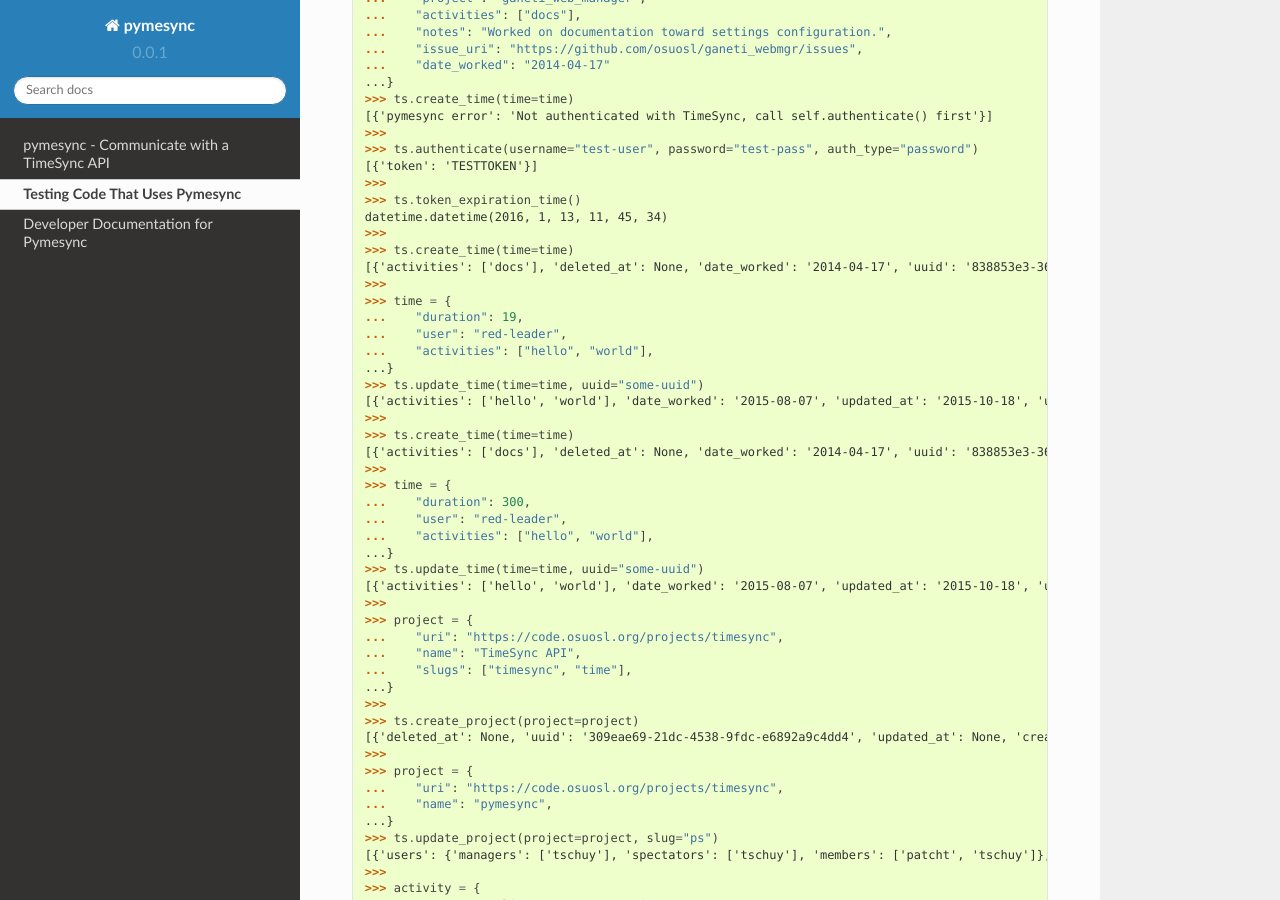
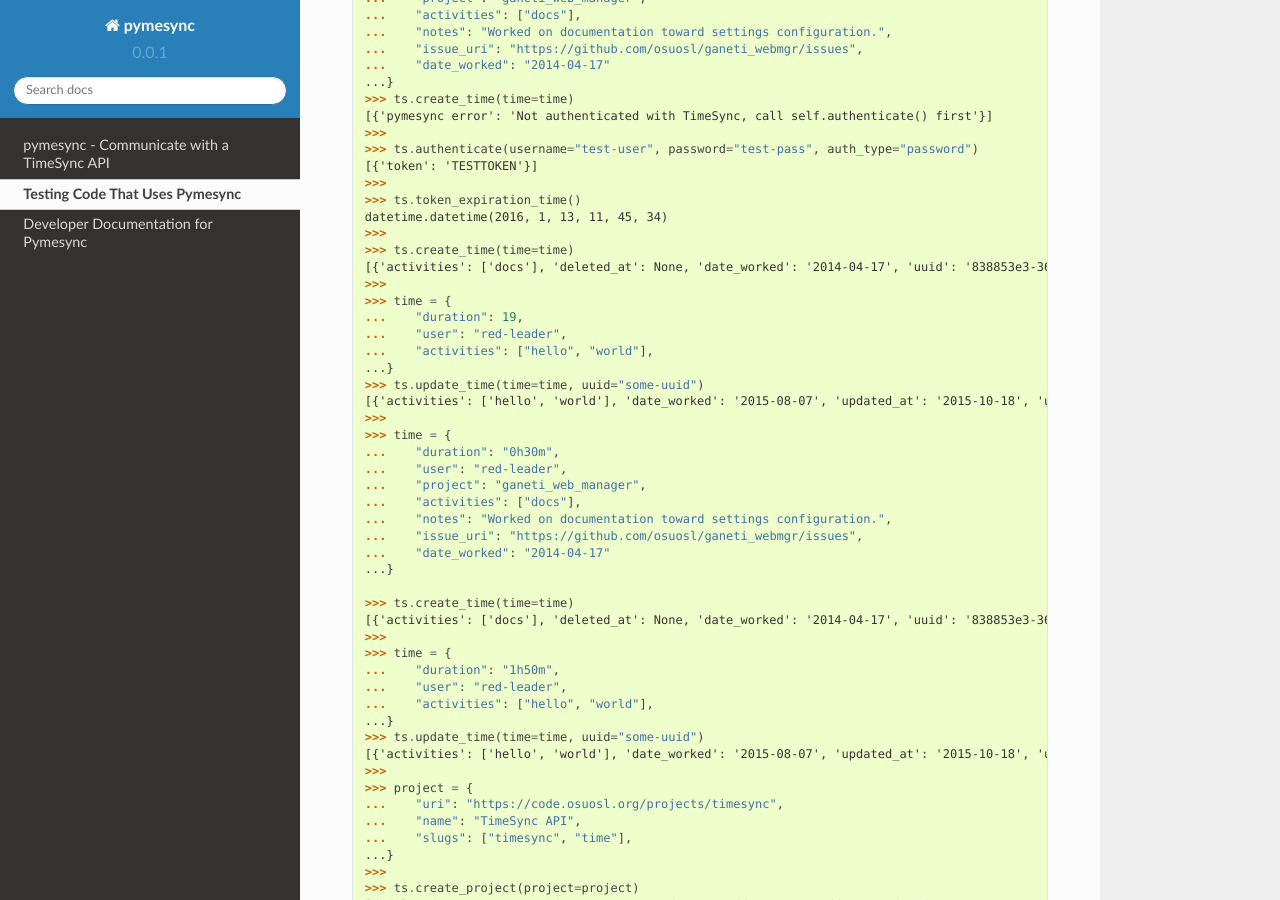
Before and after one commit to osuosl/pymesync, a Sphinx documentation site: the page built from docs/source/testing.rst, in a window 1280 px wide and 900 px high, scrolled down 921 px. Built offline with Sphinx 7.4.7 and the Read the Docs theme 2.0.0, drawn with Linux system fonts in a browser that asks for light colours.

Commit message:
Revise testing examples

```diff
--- a/docs/source/testing.rst
+++ b/docs/source/testing.rst
@@ -57,7 +57,7 @@
   datetime.datetime(2016, 1, 13, 11, 45, 34)
   >>>
   >>> ts.create_time(time=time)
-  [{'activities': ['docs'], 'deleted_at': None, 'date_worked': '2014-04-17', 'uuid': '838853e3-3635-4076-a26f-7efr4e60981f', 'notes': 'Worked on documentation toward settings configuration.', 'updated_at': None, 'project': 'ganeti_web_manager', 'user': 'example-2', 'duration': 12, 'issue_uri': 'https://github.com/osuosl/ganeti_webmgr/issues', 'created_at': '2015-05-23', 'revision': 1}]
+  [{'activities': ['docs'], 'deleted_at': None, 'date_worked': '2014-04-17', 'uuid': '838853e3-3635-4076-a26f-7efr4e60981f', 'notes': 'Worked on documentation toward settings configuration.', 'updated_at': None, 'project': 'ganeti_web_manager', 'user': 'example-2', 'duration': 12, 'issue_uri': 'https://github.com/osuosl/ganeti_webmgr/issues', 'created_at': '2014-04-17', 'revision': 1}]
   >>>
   >>> time = {
   ...    "duration": 19,
@@ -67,16 +67,26 @@
   >>> ts.update_time(time=time, uuid="some-uuid")
   [{'activities': ['hello', 'world'], 'date_worked': '2015-08-07', 'updated_at': '2015-10-18', 'user': 'red-leader', 'duration': 19, 'deleted_at': None, 'uuid': 'some-uuid', 'notes': None, 'project': ['ganeti'], 'issue_uri': 'https://github.com/osuosl/ganeti_webmgr/issues/56', 'created_at': '2014-06-12', 'revision': 2}]
   >>>
+  >>> time = {
+  ...    "duration": "0h30m",
+  ...    "user": "red-leader",
+  ...    "project": "ganeti_web_manager",
+  ...    "activities": ["docs"],
+  ...    "notes": "Worked on documentation toward settings configuration.",
+  ...    "issue_uri": "https://github.com/osuosl/ganeti_webmgr/issues",
+  ...    "date_worked": "2014-04-17"
+  ...}
+
   >>> ts.create_time(time=time)
-  [{'activities': ['docs'], 'deleted_at': None, 'date_worked': '2014-04-17', 'uuid': '838853e3-3635-4076-a26f-7efr4e60981f', 'notes': 'Worked on documentation toward settings configuration.', 'updated_at': None, 'project': 'ganeti_web_manager', 'user': 'example-2', 'duration': '3m', 'issue_uri': 'https://github.com/osuosl/ganeti_webmgr/issues', 'created_at': '2015-05-23', 'revision': 1}]
+  [{'activities': ['docs'], 'deleted_at': None, 'date_worked': '2014-04-17', 'uuid': '838853e3-3635-4076-a26f-7efr4e60981f', 'notes': 'Worked on documentation toward settings configuration.', 'updated_at': None, 'project': 'ganeti_web_manager', 'user': 'red-leader', 'duration': '1800', 'issue_uri': 'https://github.com/osuosl/ganeti_webmgr/issues', 'created_at': '2014-04-17', 'revision': 1}]
   >>>
   >>> time = {
-  ...    "duration": 300,
+  ...    "duration": "1h50m",
   ...    "user": "red-leader",
   ...    "activities": ["hello", "world"],
   ...}
   >>> ts.update_time(time=time, uuid="some-uuid")
-  [{'activities': ['hello', 'world'], 'date_worked': '2015-08-07', 'updated_at': '2015-10-18', 'user': 'red-leader', 'duration': '5m', 'deleted_at': None, 'uuid': 'some-uuid', 'notes': None, 'project': ['ganeti'], 'issue_uri': 'https://github.com/osuosl/ganeti_webmgr/issues/56', 'created_at': '2014-06-12', 'revision': 2}]
+  [{'activities': ['hello', 'world'], 'date_worked': '2015-08-07', 'updated_at': '2015-10-18', 'user': 'red-leader', 'duration': '6600', 'deleted_at': None, 'uuid': 'some-uuid', 'notes': None, 'project': ['ganeti'], 'issue_uri': 'https://github.com/osuosl/ganeti_webmgr/issues/56', 'created_at': '2014-06-12', 'revision': 2}]
   >>>
   >>> project = {
   ...    "uri": "https://code.osuosl.org/projects/timesync",
```
